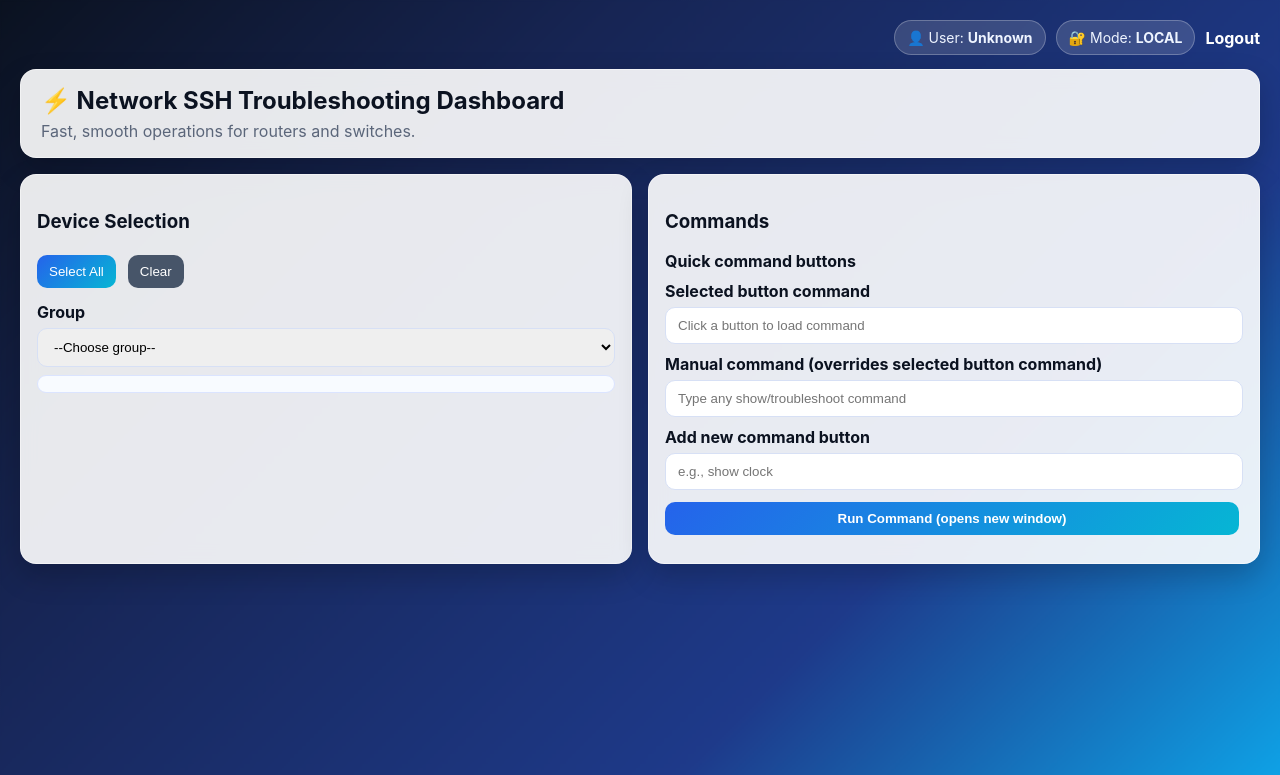
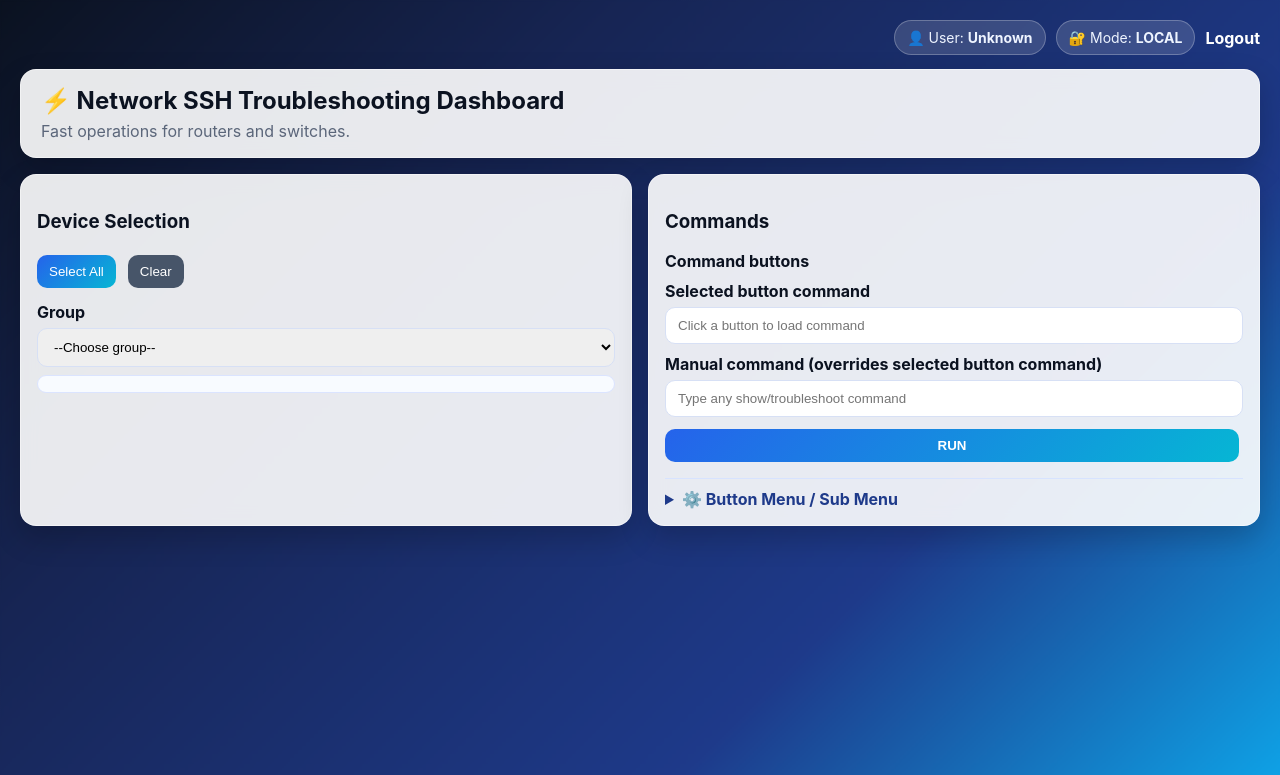
Before and after one commit to Shzari/Shzari, a Flask app: template templates/dashboard.html in a window 1280 px wide. Shown: the top 775 px of the page. Run offline with Flask 3, Linux system fonts and the light colour scheme; the template is opened without the code that fills it, so the values that code supplies are empty.

Commit message:
Add GUI button rename menu and cumulative output window behavior

```diff
--- a/app.py
+++ b/app.py
@@ -4,7 +4,8 @@ from __future__ import annotations
 import json
 import os
 from concurrent.futures import ThreadPoolExecutor, as_completed
-from dataclasses import dataclass
+from dataclasses import dataclass, asdict
+from datetime import datetime, timezone
 from pathlib import Path
 from typing import Any
 
@@ -39,10 +40,45 @@ def load_devices() -> list[dict[str, Any]]:
 
 def grouped_devices(devices: list[dict[str, Any]]) -> dict[str, list[dict[str, Any]]]:
     groups: dict[str, list[dict[str, Any]]] = {}
-    for d in devices:
-        for g in d.get("groups", []):
-            groups.setdefault(g, []).append(d)
+    for device in devices:
+        for group in device.get("groups", []):
+            groups.setdefault(group, []).append(device)
     return groups
+
+
+def default_buttons() -> list[dict[str, str]]:
+    return [
+        {"id": "show-version", "label": "Show Version", "command": "show version"},
+        {
+            "id": "show-ip-int-brief",
+            "label": "IP Interface Brief",
+            "command": "show ip interface brief",
+        },
+        {
+            "id": "show-int-status",
+            "label": "Interfaces Status",
+            "command": "show interfaces status",
+        },
+        {"id": "show-logging", "label": "Show Logging", "command": "show logging | tail 50"},
+        {
+            "id": "show-hostname",
+            "label": "Show Hostname",
+            "command": "show running-config | include hostname",
+        },
+        {"id": "show-arp", "label": "Show ARP", "command": "show arp"},
+        {"id": "show-cdp", "label": "CDP Neighbors", "command": "show cdp neighbors"},
+        {"id": "show-route", "label": "IP Route", "command": "show ip route"},
+    ]
+
+
+def get_buttons() -> list[dict[str, str]]:
+    buttons = session.get("buttons")
+    if isinstance(buttons, list) and buttons:
+        return buttons
+
+    buttons = default_buttons()
+    session["buttons"] = buttons
+    return buttons
 
 
 def run_ssh_command(host: str, port: int, username: str, password: str, command: str, timeout: int) -> tuple[str, str]:
@@ -83,19 +119,6 @@ def execute_for_device(device: dict[str, Any], creds: dict[str, Any], command: s
     return SSHResult(device=device["name"], host=device["host"], status=status, output=output)
 
 
-def get_predefined_commands() -> list[str]:
-    return [
-        "show version",
-        "show ip interface brief",
-        "show interfaces status",
-        "show logging | tail 50",
-        "show running-config | include hostname",
-        "show arp",
-        "show cdp neighbors",
-        "show ip route",
-    ]
-
-
 @app.route("/")
 def root() -> Any:
     if "auth_mode" in session:
@@ -117,6 +140,8 @@ def login() -> Any:
         else:
             session["auth_mode"] = auth_mode
             session["creds"] = {"username": username, "password": password, "timeout": timeout}
+            session.setdefault("buttons", default_buttons())
+            session.setdefault("run_history", [])
             return redirect(url_for("dashboard"))
 
     return render_template("login.html", error=error)
@@ -137,11 +162,42 @@ def dashboard() -> Any:
     groups = grouped_devices(devices)
     return render_template(
         "dashboard.html",
-        auth_mode=session.get("auth_mode", "local"),
-        commands=get_predefined_commands(),
         devices=devices,
         groups=groups,
+        buttons=get_buttons(),
     )
+
+
+@app.route("/buttons", methods=["POST"])
+def buttons_menu() -> Any:
+    if "creds" not in session:
+        return redirect(url_for("login"))
+
+    action = request.form.get("action", "")
+    buttons = get_buttons()
+
+    if action == "add":
+        label = request.form.get("new_label", "").strip()
+        command = request.form.get("new_command", "").strip()
+        if label and command:
+            button_id = f"custom-{int(datetime.now(timezone.utc).timestamp() * 1000)}"
+            buttons.append({"id": button_id, "label": label, "command": command})
+            session["buttons"] = buttons
+
+    elif action == "rename":
+        button_id = request.form.get("button_id", "").strip()
+        new_label = request.form.get("rename_label", "").strip()
+        if button_id and new_label:
+            for item in buttons:
+                if item.get("id") == button_id:
+                    item["label"] = new_label
+                    break
+            session["buttons"] = buttons
+
+    elif action == "clear_history":
+        session["run_history"] = []
+
+    return redirect(url_for("dashboard"))
 
 
 @app.route("/run", methods=["POST"])
@@ -150,44 +206,49 @@ def run_commands() -> Any:
         return redirect(url_for("login"))
 
     devices = load_devices()
-    by_name = {d["name"]: d for d in devices}
+    by_name = {device["name"]: device for device in devices}
     selected_names = request.form.getlist("selected_devices")
     manual_command = request.form.get("manual_command", "").strip()
     selected_command = request.form.get("selected_command", "").strip()
 
-    custom_buttons = session.get("custom_buttons", [])
-
-    custom_button_cmd = request.form.get("custom_button_command", "").strip()
-    if custom_button_cmd:
-        if custom_button_cmd not in custom_buttons:
-            custom_buttons.append(custom_button_cmd)
-            session["custom_buttons"] = custom_buttons
-
     command = manual_command or selected_command
     if not command:
-        return render_template("output.html", command="", results=[], error="No command provided.", auth_mode=session.get("auth_mode", "local"), current_user=session.get("creds", {}).get("username", ""))
+        return render_template("output.html", run_history=session.get("run_history", []), error="No command provided.")
 
-    selected_devices = [by_name[n] for n in selected_names if n in by_name]
+    selected_devices = [by_name[name] for name in selected_names if name in by_name]
     if not selected_devices:
-        return render_template("output.html", command=command, results=[], error="No devices selected.", auth_mode=session.get("auth_mode", "local"), current_user=session.get("creds", {}).get("username", ""))
+        return render_template(
+            "output.html",
+            run_history=session.get("run_history", []),
+            error="No devices selected.",
+        )
 
     creds = session["creds"]
     results: list[SSHResult] = []
 
-    with ThreadPoolExecutor(max_workers=min(20, max(1, len(selected_devices)))) as ex:
-        futures = [ex.submit(execute_for_device, d, creds, command) for d in selected_devices]
+    with ThreadPoolExecutor(max_workers=min(20, max(1, len(selected_devices)))) as executor:
+        futures = [executor.submit(execute_for_device, device, creds, command) for device in selected_devices]
         for future in as_completed(futures):
             results.append(future.result())
 
-    results.sort(key=lambda r: r.device)
-    return render_template("output.html", command=command, results=results, error="", auth_mode=session.get("auth_mode", "local"), current_user=session.get("creds", {}).get("username", ""))
+    results.sort(key=lambda result: result.device)
+
+    run_entry = {
+        "timestamp": datetime.now(timezone.utc).strftime("%Y-%m-%d %H:%M:%S UTC"),
+        "command": command,
+        "results": [asdict(result) for result in results],
+    }
+    run_history = session.get("run_history", [])
+    run_history.append(run_entry)
+    session["run_history"] = run_history[-50:]
+
+    return render_template("output.html", run_history=session.get("run_history", []), error="")
 
 
 @app.context_processor
-def inject_custom_buttons() -> dict[str, Any]:
+def inject_common_context() -> dict[str, Any]:
     creds = session.get("creds", {})
     return {
-        "custom_buttons": session.get("custom_buttons", []),
         "current_user": creds.get("username", ""),
         "auth_mode": session.get("auth_mode", "local"),
     }
--- a/static/style.css
+++ b/static/style.css
@@ -116,3 +116,36 @@ pre { background:#0f172a; color:#e2e8f0; padding:12px; border-radius:8px; white-
   .grid { grid-template-columns: 1fr; }
   .user-strip { justify-content: flex-start; flex-wrap: wrap; }
 }
+
+.submenu {
+  margin-top: 12px;
+  border-top: 1px solid #d7e3ff;
+  padding-top: 10px;
+}
+.submenu summary {
+  cursor: pointer;
+  font-weight: 700;
+  color: #1e3a8a;
+}
+.submenu-form {
+  margin-top: 10px;
+  padding: 10px;
+  border: 1px solid #dbe4ff;
+  border-radius: 10px;
+  background: #f7faff;
+}
+.run-block {
+  margin: 14px 0;
+  padding: 12px;
+  border: 1px solid #dbe4ff;
+  border-radius: 12px;
+  background: #f8fbff;
+}
+.run-head {
+  display: flex;
+  justify-content: space-between;
+  gap: 8px;
+  flex-wrap: wrap;
+  margin-bottom: 8px;
+  color: #1f2937;
+}
--- a/templates/dashboard.html
+++ b/templates/dashboard.html
@@ -21,6 +21,17 @@
       document.getElementById('selected_command').value = cmd;
       document.getElementById('manual_command').value = '';
     }
+    function handleRunSubmit() {
+      const form = document.getElementById('runForm');
+      const key = 'output_window_opened';
+      const targetName = 'network_output_window';
+      if (!sessionStorage.getItem(key)) {
+        window.open('', targetName);
+        sessionStorage.setItem(key, '1');
+      }
+      form.target = targetName;
+      return true;
+    }
   </script>
 </head>
 <body>
@@ -34,7 +45,7 @@
 
   <div class="topbar glass">
     <h2>⚡ Network SSH Troubleshooting Dashboard</h2>
-    <p>Fast, smooth operations for routers and switches.</p>
+    <p>Fast operations for routers and switches.</p>
   </div>
 
   <div class="grid">
@@ -65,14 +76,11 @@
 
     <div class="card glass">
       <h3>Commands</h3>
-      <form method="post" action="{{ url_for('run_commands') }}" id="runForm" target="_blank">
-        <label>Quick command buttons</label>
+      <form method="post" action="{{ url_for('run_commands') }}" id="runForm" onsubmit="return handleRunSubmit()">
+        <label>Command buttons</label>
         <div class="buttons-wrap">
-          {% for c in commands %}
-            <button class="btn" type="button" onclick="setCommand('{{ c }}')">{{ c }}</button>
-          {% endfor %}
-          {% for c in custom_buttons %}
-            <button class="btn custom" type="button" onclick="setCommand('{{ c }}')">{{ c }}</button>
+          {% for b in buttons %}
+            <button class="btn {% if b.id.startswith('custom-') %}custom{% endif %}" type="button" onclick="setCommand('{{ b.command }}')">{{ b.label }}</button>
           {% endfor %}
         </div>
 
@@ -82,13 +90,41 @@
         <label>Manual command (overrides selected button command)</label>
         <input id="manual_command" name="manual_command" type="text" placeholder="Type any show/troubleshoot command">
 
-        <label>Add new command button</label>
-        <input name="custom_button_command" type="text" placeholder="e.g., show clock">
-
         <div class="action-row">
-          <button class="btn run" type="submit">Run Command (opens new window)</button>
+          <button class="btn run" type="submit">RUN</button>
         </div>
       </form>
+
+      <details class="submenu">
+        <summary>⚙️ Button Menu / Sub Menu</summary>
+
+        <form method="post" action="{{ url_for('buttons_menu') }}" class="submenu-form">
+          <input type="hidden" name="action" value="add">
+          <label>Add button label</label>
+          <input name="new_label" type="text" placeholder="e.g., Check CPU">
+          <label>Add button command</label>
+          <input name="new_command" type="text" placeholder="e.g., show processes cpu sorted">
+          <button class="btn" type="submit">Add Button</button>
+        </form>
+
+        <form method="post" action="{{ url_for('buttons_menu') }}" class="submenu-form">
+          <input type="hidden" name="action" value="rename">
+          <label>Choose button to rename</label>
+          <select name="button_id">
+            {% for b in buttons %}
+              <option value="{{ b.id }}">{{ b.label }} ({{ b.command }})</option>
+            {% endfor %}
+          </select>
+          <label>New button name</label>
+          <input name="rename_label" type="text" placeholder="New label">
+          <button class="btn" type="submit">Rename Button</button>
+        </form>
+
+        <form method="post" action="{{ url_for('buttons_menu') }}" class="submenu-form">
+          <input type="hidden" name="action" value="clear_history">
+          <button class="btn ghost" type="submit">Clear Output History</button>
+        </form>
+      </details>
     </div>
   </div>
 </body>
```
Also changed, not shown: templates/output.html (+18 -7 lines).
